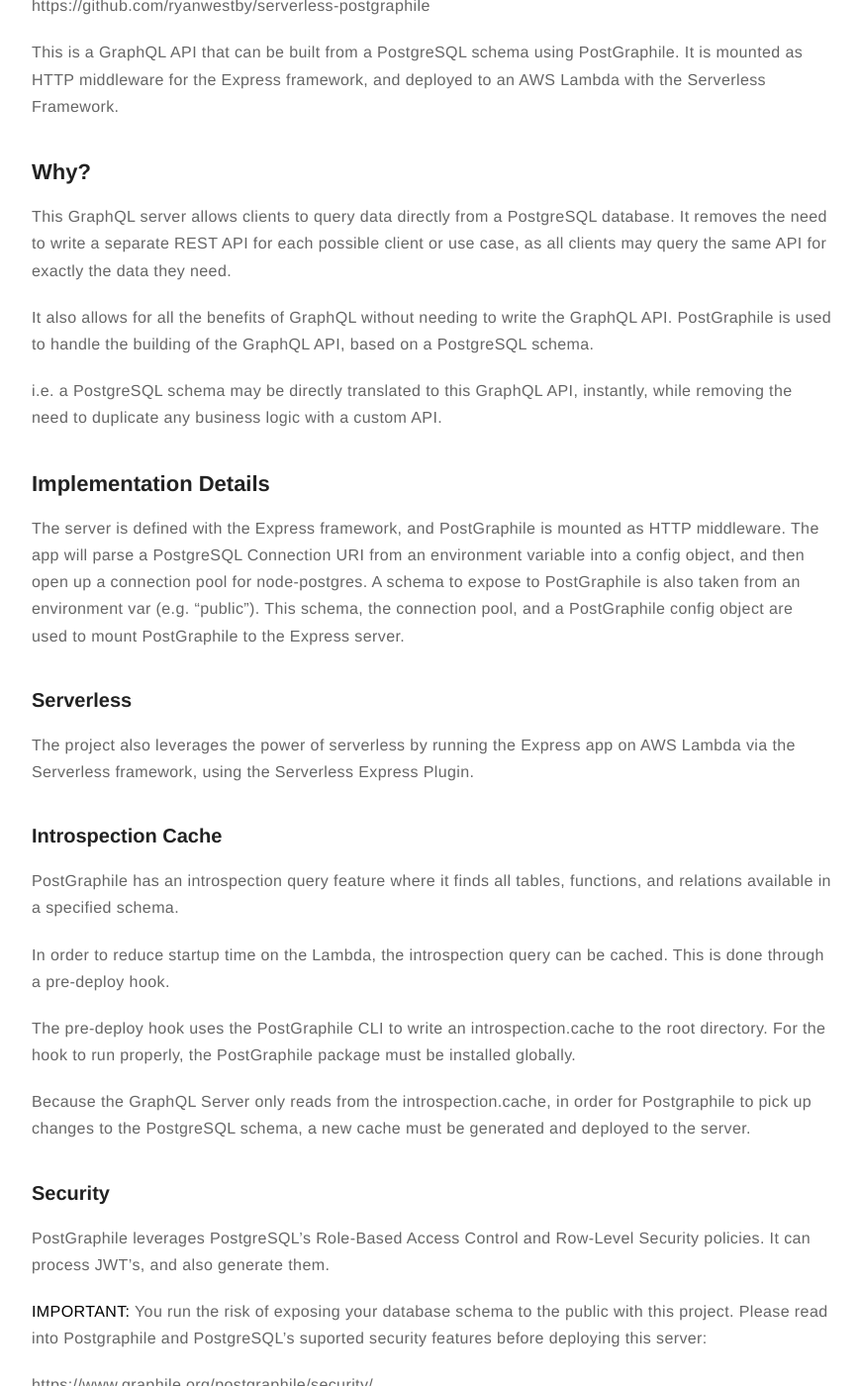
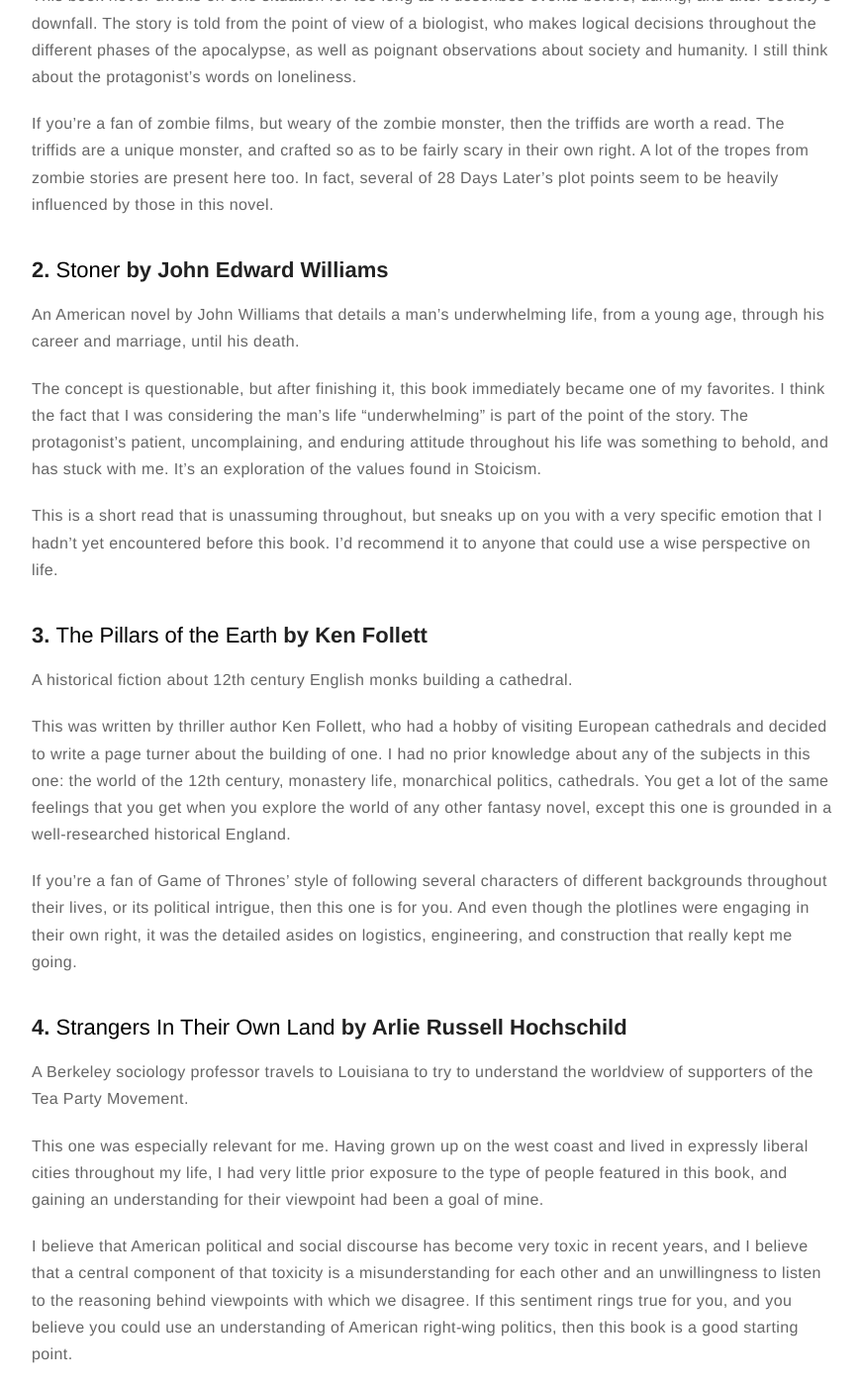
Before and after one commit to ryanwestby/ryanwestby.github.io, a Jekyll site: the page built from _posts/2019-08-27-5-books-ive-read-2018-1.md, in a window 1280 px wide and 1400 px high, scrolled down 416 px. Shown: the whole window at 99% size, without its empty margins (203-1073 px from the left). Built offline with Jekyll 4.4.1, drawn with Linux system fonts in a browser that asks for light colours; comment, search, counter and statistics services are not loaded; some of the changed text lies outside the part shown.

Commit message:
Add books I've read post

````diff
--- a/_posts/2019-08-27-5-books-ive-read-2018-1.md
+++ b/_posts/2019-08-27-5-books-ive-read-2018-1.md
@@ -1,173 +1,51 @@
 ---
 title: 5 Books I Read
 layout: post
-date: 2018-08-25 20:00
+date: 2018-09-08 20:00
 headerImage: false
 tag:
-- tech
-- graphql
-- serverless
+- books
 category: blog
 author: ryanwestby
 ---
 
-# Introduction
+## 1. **The Day of the Triffids** by John Wyndham
 
-First off, here's the repo that the following post will be referring to:
+A post-apocalyptic sci-fi that deftly describes how humanity gets itself nicked by an alien species of plants.
 
-https://github.com/ryanwestby/serverless-postgraphile
+This book never dwells on one situation for too long as it describes events before, during, and after society’s downfall. The story is told from the point of view of a biologist, who makes logical decisions throughout the different phases of the apocalypse, as well as poignant observations about society and humanity. I still think about the protagonist’s words on loneliness.
 
-This is a GraphQL API that can be built from a PostgreSQL schema using PostGraphile. It is mounted as HTTP middleware for the Express framework, and deployed to an AWS Lambda with the Serverless Framework.
+If you’re a fan of zombie films, but weary of the zombie monster, then the triffids are worth a read. The triffids are a unique monster, and crafted so as to be fairly scary in their own right. A lot of the tropes from zombie stories are present here too. In fact, several of 28 Days Later’s plot points seem to be heavily influenced by those in this novel.
 
-## Why?
+## 2. **Stoner** by John Edward Williams
 
-This GraphQL server allows clients to query data directly from a PostgreSQL database. It removes the need to write a separate REST API for each possible client or use case, as all clients may query the same API for exactly the data they need.
+An American novel by John Williams that details a man’s underwhelming life, from a young age, through his career and marriage, until his death.
 
-It also allows for all the benefits of GraphQL without needing to write the GraphQL API. PostGraphile is used to handle the building of the GraphQL API, based on a PostgreSQL schema.
+The concept is questionable, but after finishing it, this book immediately became one of my favorites. I think the fact that I was considering the man’s life  “underwhelming” is part of the point of the story. The protagonist’s patient, uncomplaining, and enduring attitude throughout his life was something to behold, and has stuck with me. It’s an exploration of the values found in Stoicism.
 
-i.e. a PostgreSQL schema may be directly translated to this GraphQL API, instantly, while removing the need to duplicate any business logic with a custom API.
+This is a short read that is unassuming throughout, but sneaks up on you with a very specific emotion that I hadn’t yet encountered before this book.  I’d recommend it to anyone that could use a wise perspective on life.
 
-## Implementation Details
 
-The server is defined with the Express framework, and PostGraphile is mounted as HTTP middleware. The app will parse a PostgreSQL Connection URI from an environment variable into a config object, and then open up a connection pool for node-postgres. A schema to expose to PostGraphile is also taken from an environment var (e.g. "public"). This schema, the connection pool, and a PostGraphile config object are used to mount PostGraphile to the Express server.
+## 3. **The Pillars of the Earth** by Ken Follett
 
-### Serverless
+A historical fiction about 12th century English monks building a cathedral.
 
-The project also leverages the power of serverless by running the Express app on AWS Lambda via the Serverless framework, using the Serverless Express Plugin.
+This was written by thriller author Ken Follett, who had a hobby of visiting European cathedrals and decided to write a page turner about the building of one. I had no prior knowledge about any of the subjects in this one: the world of the 12th century, monastery life, monarchical politics, cathedrals. You get a lot of the same feelings that you get when you explore the world of any other fantasy novel, except this one is grounded in a well-researched historical England.
 
-### Introspection Cache
+If you’re a fan of Game of Thrones’ style of following several characters of different backgrounds throughout their lives, or its political intrigue, then this one is for you. And even though the plotlines were engaging in their own right, it was the detailed asides on logistics, engineering, and construction that really kept me going.
 
-PostGraphile has an introspection query feature where it finds all tables, functions, and relations available in a specified schema.
+## 4. **Strangers In Their Own Land** by Arlie Russell Hochschild
 
-In order to reduce startup time on the Lambda, the introspection query can be cached. This is done through a pre-deploy hook.
+A Berkeley sociology professor travels to Louisiana to try to understand the worldview of supporters of the Tea Party Movement.
 
-The pre-deploy hook uses the PostGraphile CLI to write an introspection.cache to the root directory. For the hook to run properly, the PostGraphile package must be installed globally.
+This one was especially relevant for me. Having grown up on the west coast and lived in expressly liberal cities throughout my life, I had very little prior exposure to the type of people featured in this book, and gaining an understanding for their viewpoint had been a goal of mine.
 
-Because the GraphQL Server only reads from the introspection.cache, in order for Postgraphile to pick up changes to the PostgreSQL schema, a new cache must be generated and deployed to the server.
+I believe that American political and social discourse has become very toxic in recent years, and I believe that a central component of that toxicity is a misunderstanding for each other and an unwillingness to listen to the reasoning behind viewpoints with which we disagree. If this sentiment rings true for you, and you believe you could use an understanding of American right-wing politics, then this book is a good starting point.
 
-### Security
+## 5. **Childhood’s End** by Arthur C. Clarke
 
-PostGraphile leverages PostgreSQL's Role-Based Access Control and Row-Level Security policies. It can process JWT's, and also generate them.
+A sci-fi where peaceful aliens land on Earth and bring about a utopia for humanity.
 
-**IMPORTANT:** You run the risk of exposing your database schema to the public with this project. Please read into Postgraphile and PostgreSQL's suported security features before deploying this server:
+What initially drew me in was an interesting question: What would happen if humanity’s problems were solved by an outside force? Would they retain their agency, their creativity? In addition to the above questions, Arthur C. Clarke crafts quite the mystery with the aliens in this book. There are several questions set up throughout the book, and every one of them has a satisfying resolution. This one is full of wonder and really hooked me into the sci-fi genre.
 
-https://www.graphile.org/postgraphile/security/
-
-This project does not have these security features enabled by default. You will have to configure them yourself.
-
-## How to write custom Query SQL Procedures
-
-PostGraphile will detect any PostgreSQL procedures you have defined in your schema. PostGraphile can use these procedures in a variety of ways. The PostGraphile docs give an overview of procedures here.
-
-Query Procedures are a useful way to specify a procedure for PostGraphile. They essentially allow you to add custom queries to your GraphQL schema.
-
-### Custom Query Example
-
-Let's say we wanted to get the total count of posts from a certain author.
-
-A type must be created in PostgreSQL for the return value:
-
-```
-create type public.total_post_count as (
-  count bigint
-);
-```
-
-A function for the query can then be created. The argument to this function is "author", and the argument must also be exposed via GraphQL.
-
-```
-CREATE OR REPLACE FUNCTION public.author_total_post_count(author text)
-	RETURNS setof public.total_post_count
-	AS $$    SELECT COUNT(*)
-	FROM (select *
-		FROM public.posts
-		where author = $1
-	LANGUAGE sql stable
-```
-
-Notice also that the function returns a "setof public.total_post_count". This is the type we defined above, and "setof" is an important detail for PostGraphile to recognize this type. More info on specifying a query procedure: https://www.graphile.org/postgraphile/procedures/#query-procedures
-
-Now this function will appear in the GraphQL schema as a root-level Query type. It can be queried like so:
-
-```
-{
-  authorTotalPostCount(author: "Ryan Westby") {
-    nodes {
-      count
-    }
-  }
-}
-```
-This query returns:
-```
-{
-  "data": {
-    "authorTotalPostCount": {
-      "nodes": [
-        {
-          "count": "5"
-        }
-      ]
-    }
-  }
-}
-```
-How to query the API
-
-To query the GraphQL API from a project, first define a method that makes a request to the POST endpoint for the API generated by the Serverless framework. Here is one way to define the request in JavaScipt:
-
-```
-let endpoint = 'url'; // This is the endpoint generated by the Serverless framework
-let gqlRequest = (query) => {
-    return new Promise((resolve, reject) => {
-
-      const xhr = new XMLHttpRequest();
-      xhr.responseType = 'json';
-      xhr.open("POST", endpoint);
-      xhr.setRequestHeader("Content-Type", "application/json");
-      xhr.setRequestHeader("Accept", "application/json");
-
-      xhr.onloadend = () => {
-        if (xhr.status == 200) {
-          resolve(xhr.response);
-        } else {
-          reject(xhr.status);
-        }
-      }
-
-      xhr.onerror = function (err) {
-        reject(err);
-      };
-      xhr.send(JSON.stringify({
-        query
-      }));
-
-    });
-  };
-```
-
-A query should look like:
-```
-let getAuthorPostCount = (author) => {
-    return `{
-      authorTotalPostCount(author: "${author}") {
-        nodes {
-          count
-        }
-      }
-    }`;
-  };
-```
-The count would then be available:
-
-```
-let response = await gqlRequest(getAuthorPostCount);
-let totalPostCount = response.data.authorTotalPostCount.nodes[0].count;
-```
-
-## Additional Reading
-
-- PostGraphile: https://www.graphile.org/PostGraphile/
-- Quick intro to PostGraphile (It is referred to as PostGraphQL here, this is what the project used to be named): https://www.youtube.com/watch?v=b3pwlCDy6vY
-- PostGraphile example and tutorial: https://github.com/graphile/PostGraphile/blob/master/examples/forum/TUTORIAL.md
-- Intro to GraphQL: https://graphql.org/learn/
+This one is a precursor to 2001: A Space Odyssey, so if you enjoyed that, I highly recommend this one by the same author. Some themes are similar, but I consider Childhood’s End to be a better delivery.
````
